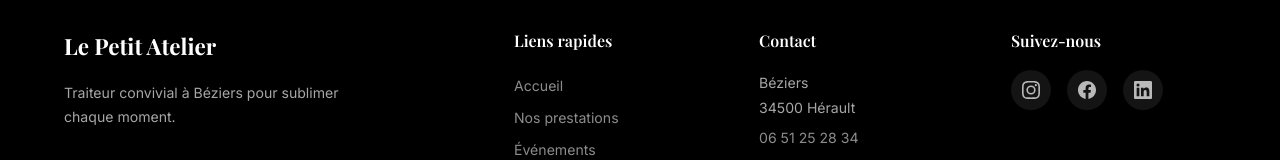
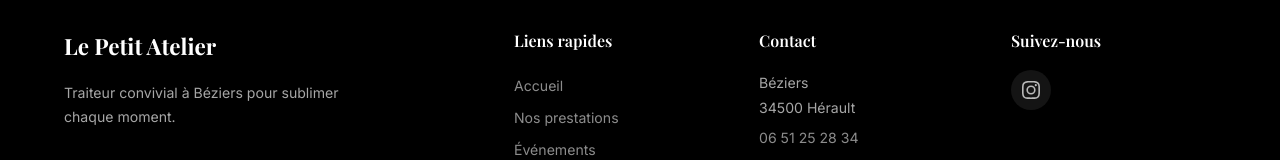
Before and after one commit to Tipounos/le-petit-atelier-def-11, a plain HTML site: page galerie.html in a window 1280 px wide. Shown: the part 1463-1623 px from the top of the page. Drawn offline with nearby package versions, Linux system fonts and the light colour scheme; a web font is replaced by a local one.

```diff
--- a/galerie.html
+++ b/galerie.html
@@ -217,14 +217,8 @@
         <div class="footer__col">
           <h4>Suivez-nous</h4>
           <div class="footer__socials">
-            <a href="#" class="footer__social" aria-label="Instagram">
+            <a href="https://www.instagram.com/lepetitateliertraiteur/" class="footer__social" aria-label="Instagram">
               <svg viewBox="0 0 24 24"><path d="M12 2.163c3.204 0 3.584.012 4.85.07 3.252.148 4.771 1.691 4.919 4.919.058 1.265.069 1.645.069 4.849 0 3.205-.012 3.584-.069 4.849-.149 3.225-1.664 4.771-4.919 4.919-1.266.058-1.644.07-4.85.07-3.204 0-3.584-.012-4.849-.07-3.26-.149-4.771-1.699-4.919-4.92-.058-1.265-.07-1.644-.07-4.849 0-3.204.013-3.583.07-4.849.149-3.227 1.664-4.771 4.919-4.919 1.266-.057 1.645-.069 4.849-.069zM12 0C8.741 0 8.333.014 7.053.072 2.695.272.273 2.69.073 7.052.014 8.333 0 8.741 0 12c0 3.259.014 3.668.072 4.948.2 4.358 2.618 6.78 6.98 6.98C8.333 23.986 8.741 24 12 24c3.259 0 3.668-.014 4.948-.072 4.354-.2 6.782-2.618 6.979-6.98.059-1.28.073-1.689.073-4.948 0-3.259-.014-3.667-.072-4.947-.196-4.354-2.617-6.78-6.979-6.98C15.668.014 15.259 0 12 0zm0 5.838a6.162 6.162 0 100 12.324 6.162 6.162 0 000-12.324zM12 16a4 4 0 110-8 4 4 0 010 8zm6.406-11.845a1.44 1.44 0 100 2.881 1.44 1.44 0 000-2.881z"/></svg>
-            </a>
-            <a href="#" class="footer__social" aria-label="Facebook">
-              <svg viewBox="0 0 24 24"><path d="M24 12.073c0-6.627-5.373-12-12-12s-12 5.373-12 12c0 5.99 4.388 10.954 10.125 11.854v-8.385H7.078v-3.47h3.047V9.43c0-3.007 1.792-4.669 4.533-4.669 1.312 0 2.686.235 2.686.235v2.953H15.83c-1.491 0-1.956.925-1.956 1.874v2.25h3.328l-.532 3.47h-2.796v8.385C19.612 23.027 24 18.062 24 12.073z"/></svg>
-            </a>
-            <a href="#" class="footer__social" aria-label="LinkedIn">
-              <svg viewBox="0 0 24 24"><path d="M20.447 20.452h-3.554v-5.569c0-1.328-.027-3.037-1.852-3.037-1.853 0-2.136 1.445-2.136 2.939v5.667H9.351V9h3.414v1.561h.046c.477-.9 1.637-1.85 3.37-1.85 3.601 0 4.267 2.37 4.267 5.455v6.286zM5.337 7.433a2.062 2.062 0 01-2.063-2.065 2.064 2.064 0 112.063 2.065zm1.782 13.019H3.555V9h3.564v11.452zM22.225 0H1.771C.792 0 0 .774 0 1.729v20.542C0 23.227.792 24 1.771 24h20.451C23.2 24 24 23.227 24 22.271V1.729C24 .774 23.2 0 22.222 0h.003z"/></svg>
             </a>
           </div>
         </div>
```
